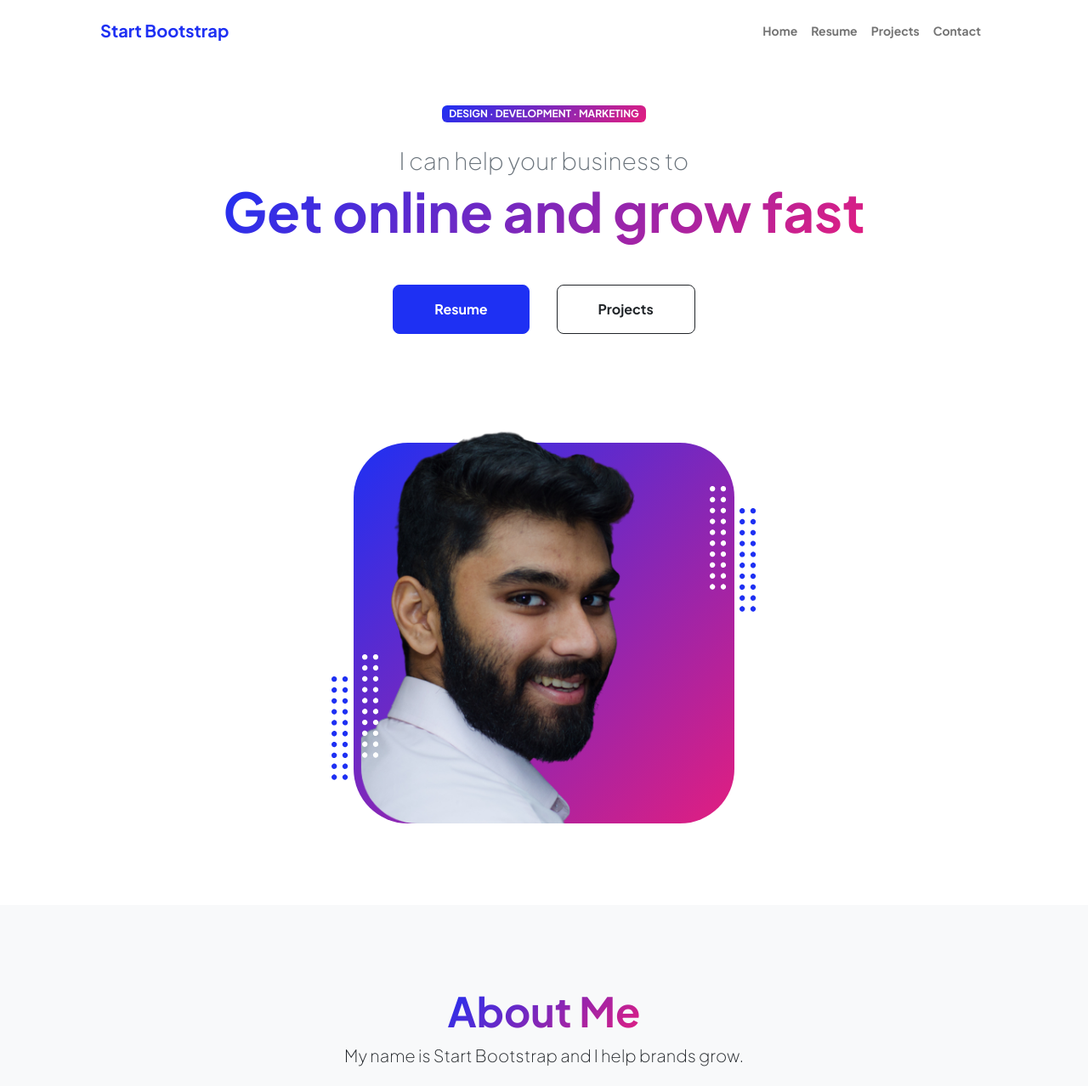
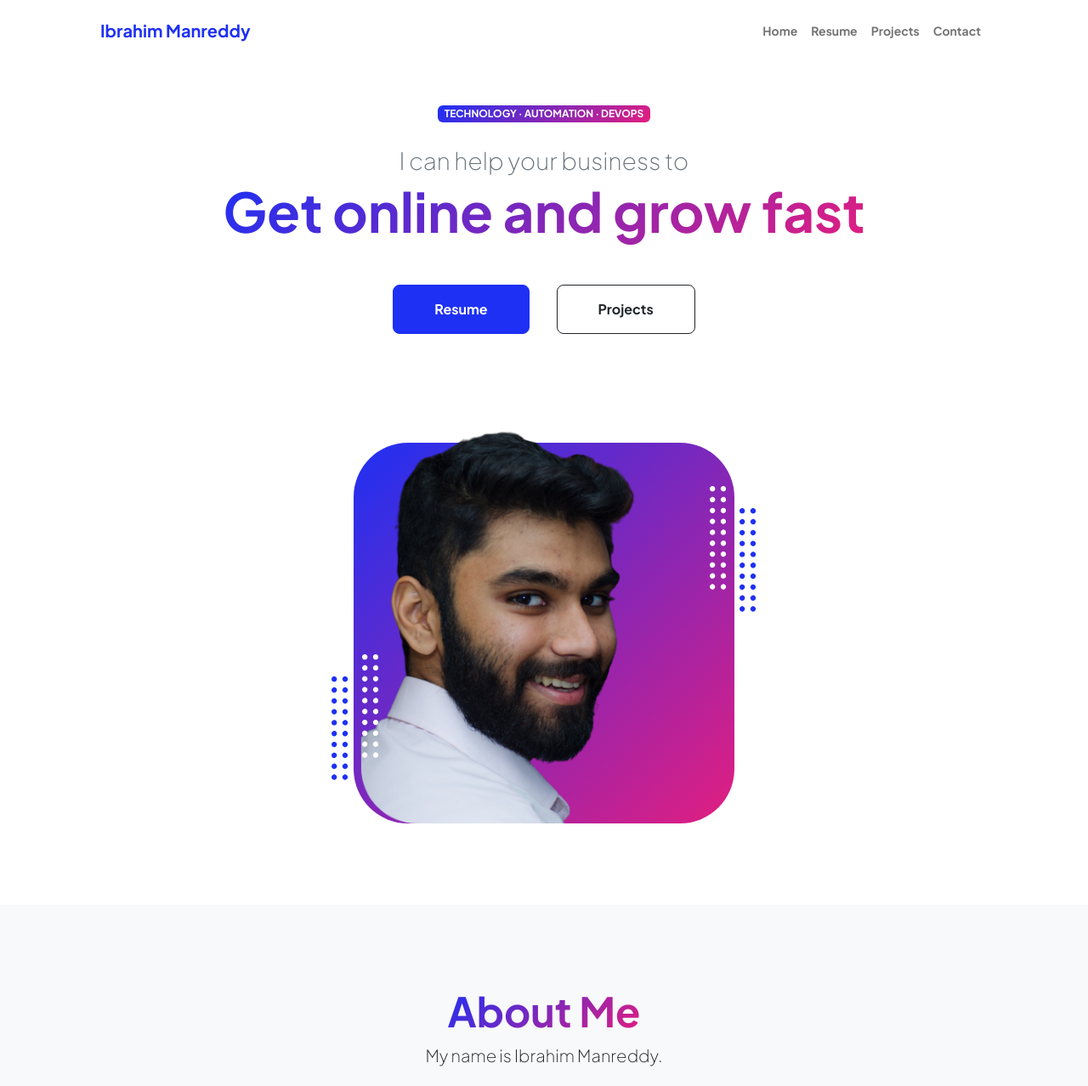
Before and after one commit to manreddy/manreddy.github.io, a plain HTML site: page index.html in a window 1280 px wide. Shown: the top 1278 px of the page at 85% size. Drawn offline with nearby package versions, Linux system fonts and the light colour scheme.

Commit message:
modified homepage

```diff
--- a/index.html
+++ b/index.html
@@ -22,7 +22,7 @@
             <!-- Navigation-->
             <nav class="navbar navbar-expand-lg navbar-light bg-white py-3">
                 <div class="container px-5">
-                    <a class="navbar-brand" href="index.html"><span class="fw-bolder text-primary">Start Bootstrap</span></a>
+                    <a class="navbar-brand" href="index.html"><span class="fw-bolder text-primary">Ibrahim Manreddy</span></a>
                     <button class="navbar-toggler" type="button" data-bs-toggle="collapse" data-bs-target="#navbarSupportedContent" aria-controls="navbarSupportedContent" aria-expanded="false" aria-label="Toggle navigation"><span class="navbar-toggler-icon"></span></button>
                     <div class="collapse navbar-collapse" id="navbarSupportedContent">
                         <ul class="navbar-nav ms-auto mb-2 mb-lg-0 small fw-bolder">
@@ -41,7 +41,7 @@
                         <div class="col-xxl-5">
                             <!-- Header text content-->
                             <div class="text-center text-xxl-start">
-                                <div class="badge bg-gradient-primary-to-secondary text-white mb-4"><div class="text-uppercase">Design &middot; Development &middot; Marketing</div></div>
+                                <div class="badge bg-gradient-primary-to-secondary text-white mb-4"><div class="text-uppercase">Technology &middot; Automation &middot; DevOps</div></div>
                                 <div class="fs-3 fw-light text-muted">I can help your business to</div>
                                 <h1 class="display-3 fw-bolder mb-5"><span class="text-gradient d-inline">Get online and grow fast</span></h1>
                                 <div class="d-grid gap-3 d-sm-flex justify-content-sm-center justify-content-xxl-start mb-3">
@@ -182,7 +182,7 @@
                         <div class="col-xxl-8">
                             <div class="text-center my-5">
                                 <h2 class="display-5 fw-bolder"><span class="text-gradient d-inline">About Me</span></h2>
-                                <p class="lead fw-light mb-4">My name is Start Bootstrap and I help brands grow.</p>
+                                <p class="lead fw-light mb-4">My name is Ibrahim Manreddy.</p>
                                 <p class="text-muted">Lorem ipsum dolor sit amet, consectetur adipisicing elit. Fugit dolorum itaque qui unde quisquam consequatur autem. Eveniet quasi nobis aliquid cumque officiis sed rem iure ipsa! Praesentium ratione atque dolorem?</p>
                                 <div class="d-flex justify-content-center fs-2 gap-4">
                                     <a class="text-gradient" href="#!"><i class="bi bi-twitter"></i></a>
```
